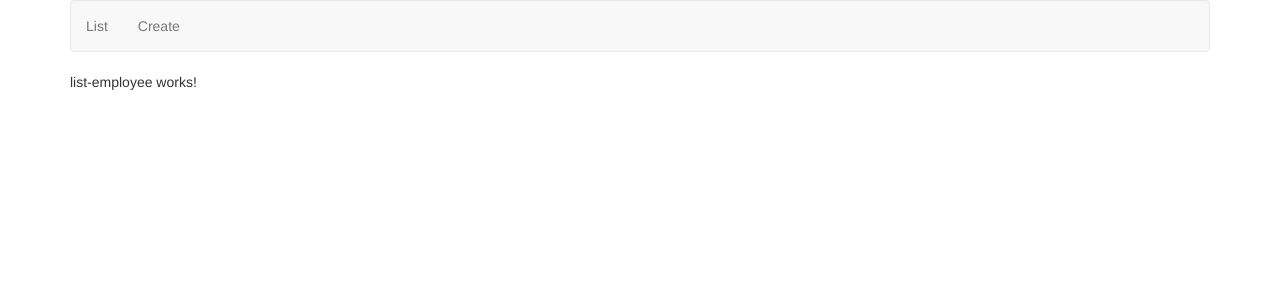
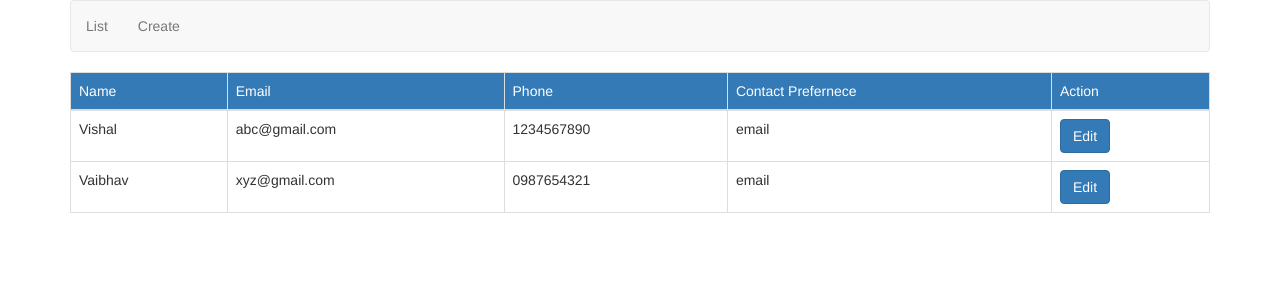
Before and after one commit to vishallotlikar/Angular8, an Angular app: page /list in a window 1280 px wide. Shown: the top 300 px of the page. Built offline with nearby package versions, Linux system fonts and the light colour scheme; data requests are answered from the project's data file.

Commit message:
RxJS operators in angular services

```diff
--- /dev/null
+++ b/db.json
@@ -0,0 +1,47 @@
+{
+    "employees": [
+        {
+            "id": 1,
+            "fullName": "Vishal",
+            "contactPreference": "email",
+            "email": "abc@gmail.com",
+            "phone": "1234567890",
+            "skills": [
+                {
+                    "skillName": "C#",
+                    "expreienceInYears": 1,
+                    "proficiency": "Beginner"
+                },
+                {
+                    "skillName": "Java",
+                    "expreienceInYears": 2,
+                    "proficiency": "Intermediate"
+                }
+            ]
+        },
+        {
+            "id": 2,
+            "fullName": "Vaibhav",
+            "contactPreference": "email",
+            "email": "xyz@gmail.com",
+            "phone": "0987654321",
+            "skills": [
+                {
+                    "skillName": "Angular",
+                    "expreienceInYears": 1,
+                    "proficiency": "Beginner"
+                },
+                {
+                    "skillName": "HTML",
+                    "expreienceInYears": 2,
+                    "proficiency": "Intermediate"
+                },
+                {
+                    "skillName": "LINQ",
+                    "expreienceInYears": 3,
+                    "proficiency": "Advanced"
+                }
+            ]
+        }
+    ]
+}
--- /dev/null
+++ b/src/app/employee/IEmployee.ts
@@ -0,0 +1,10 @@
+import { ISkill } from './ISkill'
+
+export interface IEmployee {
+    id: number;
+    fullName: string;
+    email: string;
+    phone?: number;
+    contactPreference: string;
+    skill: ISkill[];
+}
--- /dev/null
+++ b/src/app/employee/ISkill.ts
@@ -0,0 +1,5 @@
+export interface ISkill {
+    skillName: string;
+    experienceInYears: number;
+    proficiency: string;
+}
--- /dev/null
+++ b/src/app/employee/employee.service.ts
@@ -0,0 +1,54 @@
+import { Injectable } from '@angular/core';
+import { IEmployee } from './IEmployee';
+import { Observable, throwError } from 'rxjs';
+import { catchError } from 'rxjs/operators';
+import { HttpClient, HttpErrorResponse, HttpHeaders } from '@angular/common/http'
+
+@Injectable()
+export class EmployeeService {
+    baseUrl = 'http://localhost:3000/employees';
+    constructor(private httpClient: HttpClient) {
+    }
+
+    getEmployees(): Observable<IEmployee[]> {
+        return this.httpClient.get<IEmployee[]>(this.baseUrl)
+            .pipe(catchError(this.handleError));
+    }
+
+    private handleError(errorResponse: HttpErrorResponse) {
+        if (errorResponse.error instanceof ErrorEvent) {
+            console.error('Client Side Error :', errorResponse.error.message);
+        } else {
+            console.error('Server Side Error :', errorResponse);
+        }
+        return throwError('There is a problem with the service. We are notified & working on it. Please try again later.');
+    }
+
+    getEmployee(id: number): Observable<IEmployee> {
+        return this.httpClient.get<IEmployee>(`${this.baseUrl}/${id}`)
+            .pipe(catchError(this.handleError));
+    }
+
+    addEmployee(employee: IEmployee): Observable<IEmployee> {
+        return this.httpClient.post<IEmployee>(this.baseUrl, employee, {
+            headers: new HttpHeaders({
+                'Content-Type': 'application/json'
+            })
+        })
+        .pipe(catchError(this.handleError));
+    }
+
+    updateEmployee(employee: IEmployee): Observable<void> {
+        return this.httpClient.put<void>(`${this.baseUrl}/${employee.id}`, employee, {
+            headers: new HttpHeaders({
+                'Content-Type': 'application/json'
+            })
+        })
+            .pipe(catchError(this.handleError));
+    }
+
+    deleteEmployee(id: number): Observable<void> {
+        return this.httpClient.delete<void>(`${this.baseUrl}/${id}`)
+            .pipe(catchError(this.handleError));
+    }
+}
--- a/src/app/employee/list-employees.component.html
+++ b/src/app/employee/list-employees.component.html
@@ -1 +1,26 @@
-<p>list-employee works!</p>
+<div class="table-responsive">
+    <table class="table table-bordered" *ngIf="employees && employees.length">
+        <thead>
+            <tr class="bg-primary">
+                <td>Name</td>
+                <td>Email</td>
+                <td>Phone</td>
+                <td>Contact Prefernece</td>
+                <td>Action</td>
+            </tr>
+        </thead>
+        <tbody>
+            <tr *ngFor="let employee of employees">
+                <td>{{ employee.fullName }}</td>
+                <td>{{ employee.email }}</td>
+                <td>{{ employee.phone }}</td>
+                <td>{{ employee.contactPreference }}</td>
+                <td>
+                    <button class="btn btn-primary">
+                        Edit
+                    </button>
+                </td>
+            </tr>
+        </tbody>
+    </table>
+</div>
--- a/src/app/employee/list-employees.component.ts
+++ b/src/app/employee/list-employees.component.ts
@@ -1,4 +1,6 @@
 import { Component, OnInit } from '@angular/core';
+import { EmployeeService } from './employee.service';
+import { IEmployee } from './IEmployee'
 
 @Component({
   selector: 'app-list-employee',
@@ -6,10 +8,15 @@ import { Component, OnInit } from '@angular/core';
   styleUrls: ['./list-employees.component.scss']
 })
 export class ListEmployeesComponent implements OnInit {
+  employees: IEmployee[];
 
-  constructor() { }
+  constructor(private _employeeService: EmployeeService) { }
 
   ngOnInit() {
+    this._employeeService.getEmployees().subscribe(
+      (listEmployees) => this.employees = listEmployees,
+      (err) => console.log(err)
+    )
   }
 
 }
```
Also changed, not shown: src/app/app.module.ts (+5 -2 lines).
